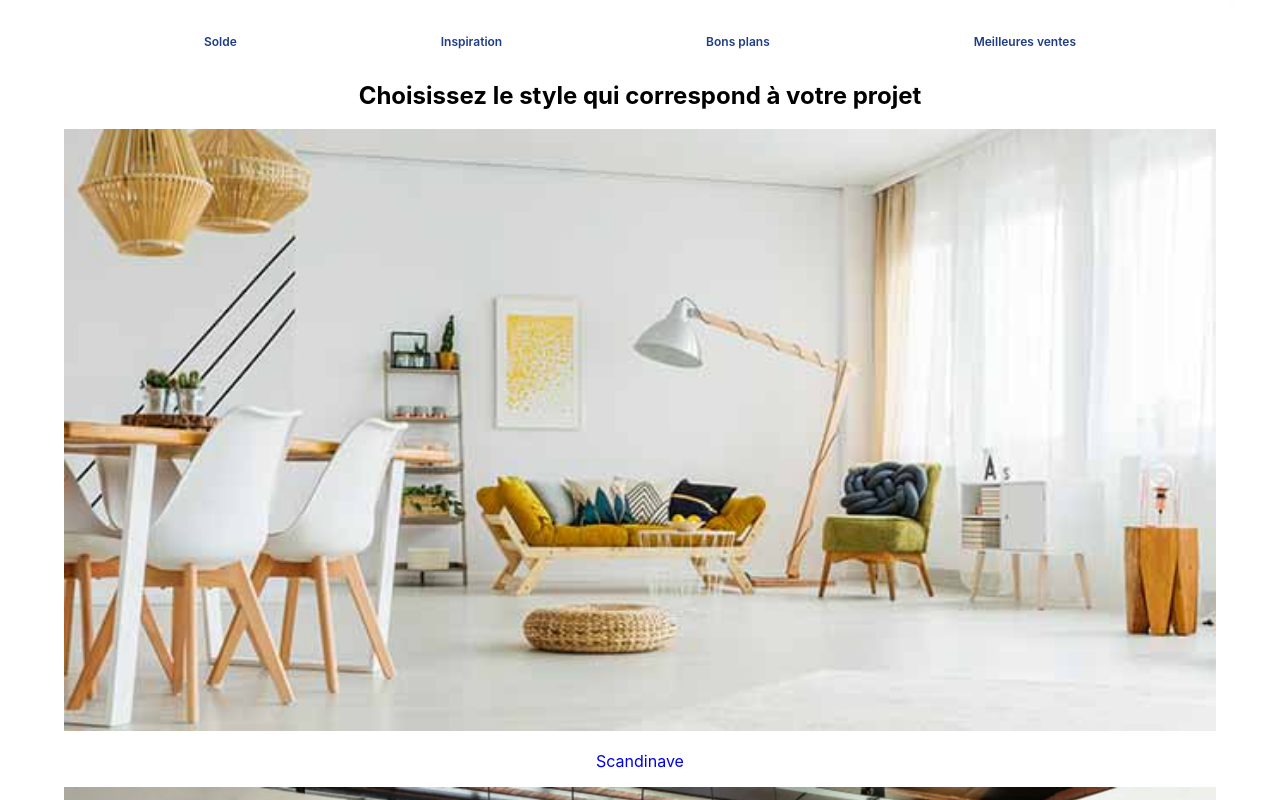
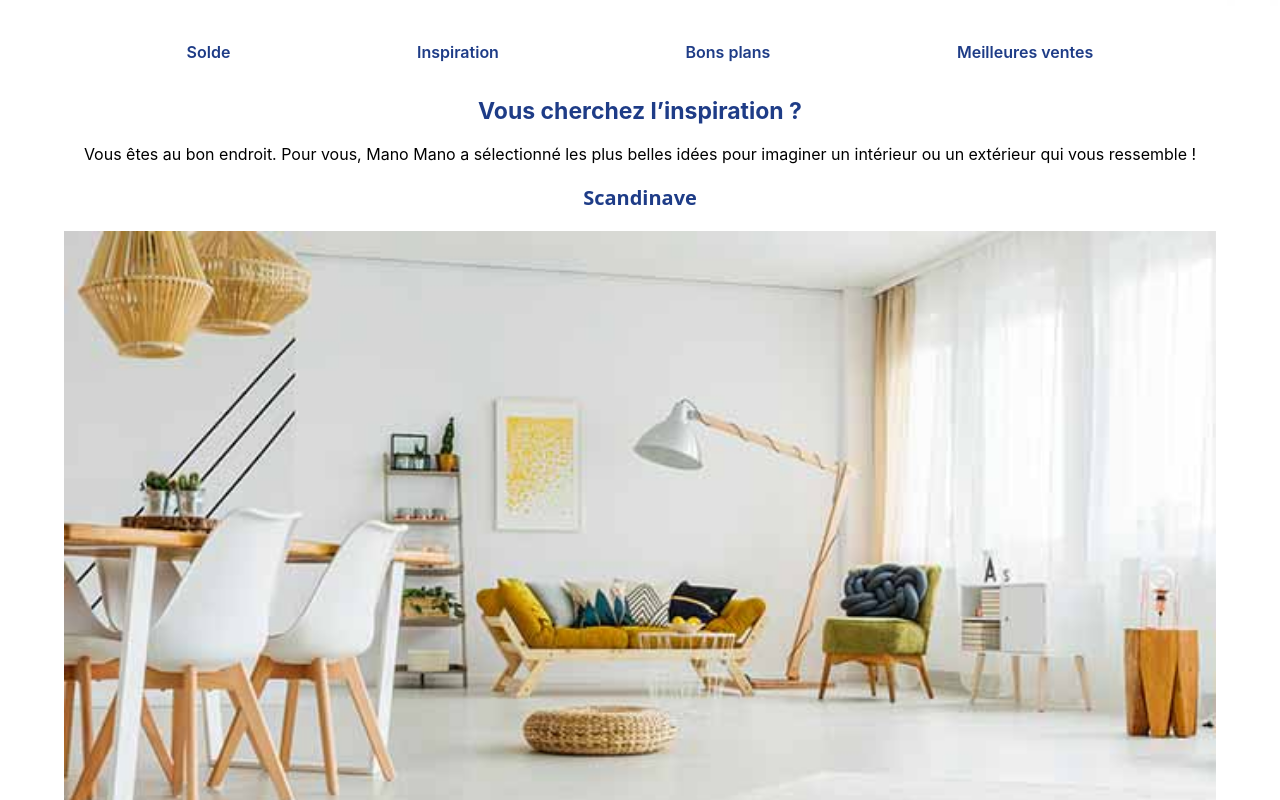
Before and after one commit to cyrcab/bulbobulbo, a React (Vite) app: page /inspiration in a window 1280 px wide. Shown: the part 340-1140 px from the top of the page. Built offline with nearby package versions, Linux system fonts and the light colour scheme.

Commit message:
modif card

```diff
--- a/src/components/Navigation.jsx
+++ b/src/components/Navigation.jsx
@@ -1,7 +1,7 @@
-import { Link } from 'react-router-dom';
-import { useState } from 'react';
-import menu from '../ressources/menu.png';
-import styled from 'styled-components';
+import { Link } from "react-router-dom";
+import { useState } from "react";
+import menu from "../ressources/menu.png";
+import styled from "styled-components";
 
 const Navigation = () => {
   const [isOpen, setIsOpen] = useState(false);
@@ -23,26 +23,16 @@ const Navigation = () => {
   );
 };
 
-const Nav = styled.nav`
-  `;
-
-const Logo = styled.img`
-`;
-
-const Burger = styled.div`
-`;
+const Nav = styled.nav``;
 
 const Menu = styled.p`
   display: flex;
   justify-content: space-evenly;
   flex-direction: row;
   color: #1e3c87;
-  font-size: 12px;
+  font-size: 16px;
   text-decoration: none;
   font-weight: 600;
-`;
-
-const MenuLink = styled.div`
 `;
 
 const Img = styled.img`
--- a/src/pages/Home.jsx
+++ b/src/pages/Home.jsx
@@ -16,7 +16,6 @@ const Home = () => {
         <Menu>Bons plans</Menu>
         <Menu>Meilleures ventes</Menu>
       </Menu>
-
       <Img src={solde} alt="page accueil" />
     </>
   );
@@ -31,7 +30,7 @@ const Menu = styled.p`
   justify-content: space-evenly;
   flex-direction: row;
   color: #1e3c87;
-  font-size: 12px;
+  font-size: 16px;
   text-decoration: none;
   font-weight: 600;
 `;
--- a/src/pages/IndustrialStyle.jsx
+++ b/src/pages/IndustrialStyle.jsx
@@ -43,30 +43,37 @@ const MainContainer = styled.div`
 `;
 
 const Title = styled.h2`
+  font-size: 23px;
+  color: #01aead;
   @media (max-width: 768px) {
   }
 `;
 
 const CardStyle = styled.div`
   @media (max-width: 768px) {
-		background-color: #d8dad8;
+    background-color: #f5f6f7;
     width: 90%;
     font-size: 1.3em;
     font-weight: lighter;
     margin: auto;
     margin-bottom: 15px;
-		border-radius: 10px;
     transition: background-color 2s ease-out;
+    border: 1px solid #ecedf0;
+    border-radius: 4px;
+    box-shadow: 0 2px 6px 0 rgb(0 0 0 / 8%);
 
-		&:hover {
+    /* &:hover {
 			background-color: #00398a; //couleur logo Mano-Mano
 			color: white;
-		}
+		} */
   }
 `;
 
-
 const StyleName = styled.p`
+  color: #1e3c87;
+  font-family: Open Sans, mm-main, arial, sans-serif;
+  font-size: 20px;
+  font-weight: bold;
   @media (max-width: 768px) {
   }
 `;
--- a/src/pages/Inspiration.jsx
+++ b/src/pages/Inspiration.jsx
@@ -12,11 +12,15 @@ const PageStyle = () => {
     <>
       <Navigation />
       <MainContainer>
-        <Title>Choisissez le style qui correspond à votre projet</Title>
+        <Title>Vous cherchez l’inspiration ?</Title>
+        <p>Vous êtes au bon endroit.
+Pour vous, Mano Mano a sélectionné les plus belles idées pour imaginer un intérieur ou un extérieur
+qui vous ressemble !
+</p>
         <Link to="/scandinavianStyle">
+          <StyleName>Scandinave</StyleName>
           <CardStyle>
             <Image src={Scandinave} width="90%" />
-            <StyleName>Scandinave</StyleName>
           </CardStyle>
         </Link>
         <Link to="/industrialStyle">
@@ -51,20 +55,26 @@ const MainContainer = styled.div`
 `;
 
 const Title = styled.h2`
+  font-size: 23px;
+  color: #1e3c87;
+  /* color: #01aead; */
   @media (max-width: 768px) {
   }
 `;
 
 const CardStyle = styled.div`
   @media (max-width: 768px) {
-    background-color: #d8dad8;
+    background-color: #f5f6f7;
     width: 90%;
     font-size: 1.3em;
     font-weight: lighter;
     margin: auto;
-    margin-bottom: 15px;
-    border-radius: 10px;
+    margin-top: 30px;
+    margin-bottom: 8px;
     transition: background-color 2s ease-out;
+    border: 1px solid #ecedf0;
+    border-radius: 4px;
+    box-shadow: 0 2px 6px 0 rgb(0 0 0 / 8%);
 
     &:hover {
       background-color: #00398a; //couleur logo Mano-Mano
@@ -81,6 +91,10 @@ const Image = styled.img`
 `;
 
 const StyleName = styled.p`
+  color: #1e3c87;
+  font-family: Open Sans, mm-main, arial, sans-serif;
+  font-size: 20px;
+  font-weight: bold;
   @media (max-width: 768px) {
   }
 `;
--- a/src/pages/ScandinavianStyle.jsx
+++ b/src/pages/ScandinavianStyle.jsx
@@ -31,56 +31,74 @@ const PageRoomScandinave = () => {
         <Garden />
         <StyleName>Jardin</StyleName>
       </CardStyle>
-        </ MainContainer>
+    </MainContainer>
   );
 };
 
 const MainContainer = styled.div`
-
-@media (max-width: 768px){
+  @media (max-width: 768px) {
     display: flex;
     flex-direction: column;
   }
 `;
 
 const Title = styled.h2`
-
-@media (max-width: 768px){
+font-size : 23px;
+color: #01aead;
+  @media (max-width: 768px) {
   }
 `;
 
 const CardStyle = styled.div`
-
-@media (max-width: 768px){
-    background-color: #D8DAD8;
+  /* position: relative;
+    display: flex;
+    flex-direction: row;
+    padding: 16px;
+    min-width: 320px;
+    max-width: 341px;
+    max-height: 245px;
+    border: 1px solid #ECEDF0;
+    border-radius: 4px;
+    box-shadow: 0 2px 6px 0 rgb(0 0 0 / 8%);
+    transition: box-shadow .3s ease;
+    box-sizing: border-box;
+    background-color: #fff;
+    text-decoration: none;
+    outline: none;
+} */
+  @media (max-width: 768px) {
+    background-color: #f5f6f7;
     width: 90%;
     font-size: 1.3em;
     font-weight: lighter;
     margin: auto;
     margin-bottom: 15px;
-    border-radius: 10px;
     transition: background-color 2s ease-out;
+    border: 1px solid #ecedf0;
+    border-radius: 4px;
+    box-shadow: 0 2px 6px 0 rgb(0 0 0 / 8%);
 
-    &:hover{
-        background-color: #00398A; //couleur logo Mano-Mano
+    /* &:hover {
+      background-color: #00398a; //couleur logo Mano-Mano
       color: white;
-    }
+    } */
   }
 `;
 
 const Image = styled.img`
-
-@media (max-width: 768px){
+  @media (max-width: 768px) {
     margin-top: 10px;
     border-radius: 10px;
   }
 `;
 
 const StyleName = styled.p`
-
-@media (max-width: 768px){
+  color: #1e3c87;
+  font-family: Open Sans, mm-main, arial, sans-serif;
+  font-size: 20px;
+  font-weight: bold;
+  @media (max-width: 768px) {
   }
-
 `;
 
 export default PageRoomScandinave;
```
Also changed, not shown: 1 other file (tests, documents, lock files or other folders). Lines whose indentation alone changed are shown as unchanged.
